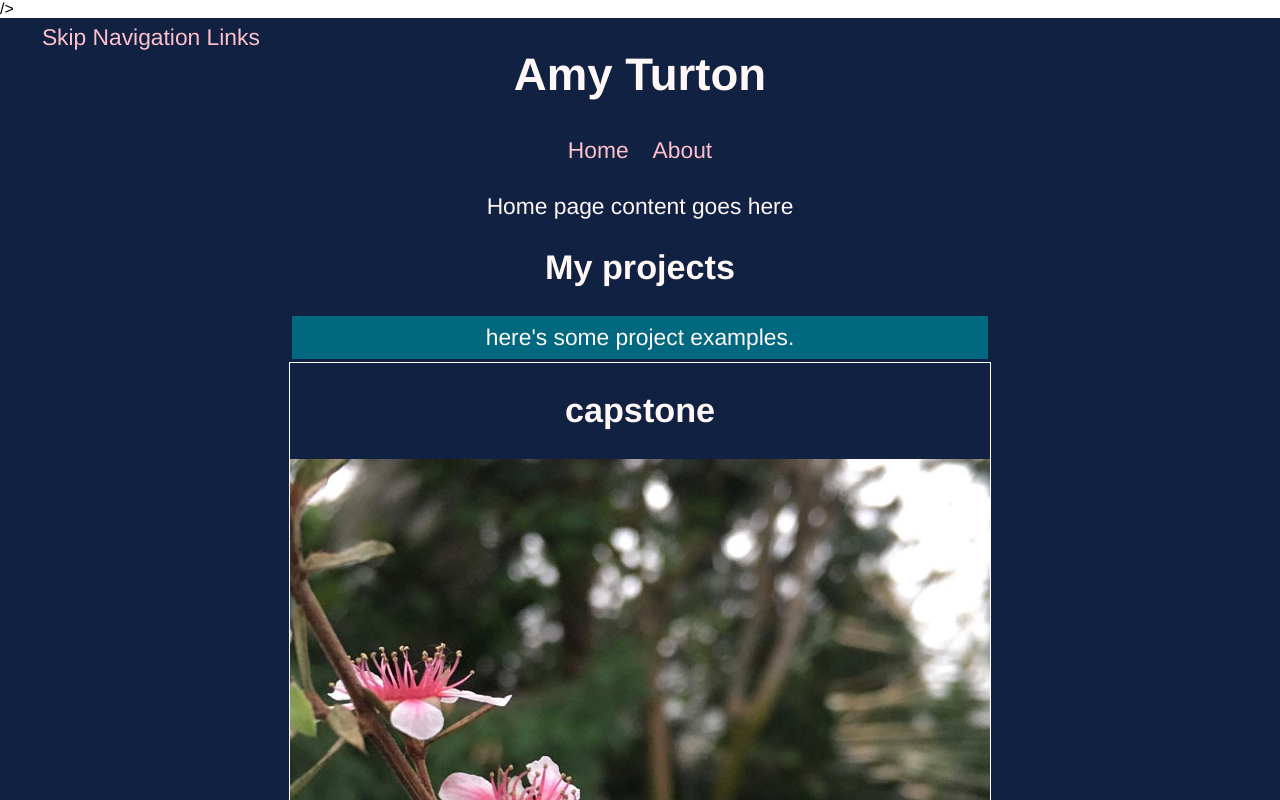
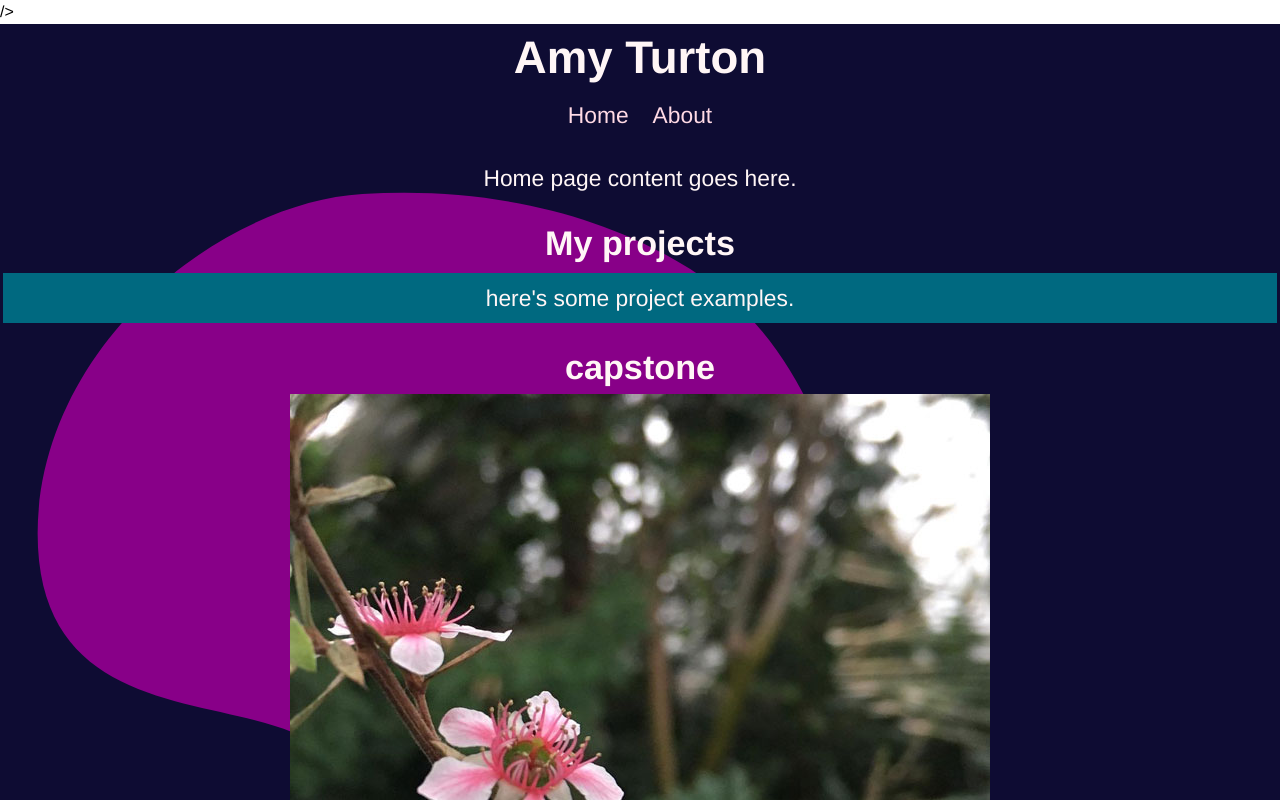
Before and after one commit to manytrout/portfolio-amy, a React (Create React App) app: page / in a window 1280 px wide. Shown: the top 800 px of the page. Built offline with nearby package versions, Linux system fonts and the light colour scheme; a web font is replaced by a local one.

Commit message:
added some sass and assets, moved somethings around and commented out some things i want to do differently

```diff
--- a/src/App.js
+++ b/src/App.js
@@ -7,25 +7,30 @@ import PageHome from "./pages/PageHome";
 import PageAbout from "./pages/PageAbout";
 import Footer from "./components/Footer";
 import PageProjects from "./pages/PageProjects";
+import MainNav from "./components/MainNav";
 
 function App() {
 	return (
 		<div className="App">
 			<BrowserRouter path="/">
 				<Header title="Amy Turton" />
+				<MainNav />
 				<Routes>
 					<Route path="/" element={<PageHome />} />
 					<Route path="/about" element={<PageAbout />} />
 					<Route path="/projects" element={<PageProjects />} />
 				</Routes>
+				<Footer
+				// does the footer go inside or outside BrowserRouter?
+
+					myName="Amy Turton"
+					email="real@email.com"
+					details="some stuff"
+				/>
+
 			</BrowserRouter>
 
 			{/* <PageHome /> */}
-			<Footer
-				myName="Amy Turton"
-				email="real@email.com"
-				details="some stuff"
-			/>
 		</div>
 	);
 }
--- a/src/components/Footer.js
+++ b/src/components/Footer.js
@@ -1,9 +1,11 @@
+// import MainNav from "./MainNav";
 // Do I need a footer? (unsure, maybe) Does it have to be a component? (probably)
 
 function Footer(props) {
 	return (
 		// check if all of this is undefined.
 		<footer className="pageFooter">
+			{/* <MainNav className="main-nav" /> */}
 			<ul>
 				{/* check if any of these are undefined */}
 				<li>{props.myName}</li>
--- a/src/components/Header.js
+++ b/src/components/Header.js
@@ -7,7 +7,7 @@ function Header(props) {
 				Skip Navigation Links
 			</a>
 			<h1>{props.title}</h1>
-			<nav className="site-navigation" id="site-navigation">
+			{/* <nav role="navigation" className="site-navigation" id="site-navigation">
 				<ul className="nav-list" id="nav-list">
 					<li>
 						<NavLink to="/">Home</NavLink>
@@ -16,7 +16,7 @@ function Header(props) {
 						<NavLink to="/about">About</NavLink>
 					</li>
 				</ul>
-			</nav>
+			</nav> */}
 		</header>
 	);
 }
--- /dev/null
+++ b/src/components/MainNav.js
@@ -0,0 +1,16 @@
+import {NavLink} from "react-router-dom";
+function MainNav() {
+	return (
+		<nav className="nav-list" id="nav-list">
+			<ul>
+				<li>
+					<NavLink to="/">Home</NavLink>
+				</li>
+				<li>
+					<NavLink to="/about">About</NavLink>
+				</li>
+			</ul>
+		</nav>
+	);
+}
+export default MainNav;
--- a/src/components/Projects.js
+++ b/src/components/Projects.js
@@ -7,27 +7,29 @@ function Projects(props) {
 		<section className="projectsSection">
 			<h2>My projects</h2>
 			<p>here's some project examples.</p>
-			<article>
+			<ul className="project-grid">
+			<li>
 				<Tile projectName="capstone" />
 				<CallToAction buttonText="capstone details" />
-				{/* link to capstone details page */}
-			</article>
-			<article>
+{/* link to capstone details page */}
+			</li>
+			<li>
 				<Tile projectName="portfolio" />
 				and this is my portfolio blurb
-			</article>
-			<article>
+			</li>
+			<li>
 				<Tile projectName="calculator" />
 				my little calculator blurb
-			</article>
-			<article>
+			</li>
+			<li>
 				<Tile projectName="game" />
 				my whack a mole game lol
-			</article>
-			<article>
+			</li>
+			<li>
 				<Tile projectName="movie app" />
 				and the movie app!
-			</article>
+			</li>
+			</ul>
 		</section>
 	);
 }
--- a/src/pages/PageHome.js
+++ b/src/pages/PageHome.js
@@ -4,9 +4,11 @@ import Projects from "../components/Projects";
 function PageHome() {
 	return (
 		<main id="main-id">
-			<p>Home page content goes here</p>
-			<Projects />
-			<Fun />
+			<p>Home page content goes here.</p>
+			<div className="portfolio-content">
+				<Projects />
+				<Fun />
+			</div>
 		</main>
 	);
 }
--- a/src/scss/App.scss
+++ b/src/scss/App.scss
@@ -1,10 +1,31 @@
-body {
-	margin: 0;
-	font-family: "Maven Pro", "Ubuntu", "Cantarell", "Fira Sans", "Droid Sans",
-		"Helvetica Neue", sans-serif;
-	-webkit-font-smoothing: antialiased;
-	-moz-osx-font-smoothing: grayscale;
-}
+@use "./_media";
+@use "./typography";
+// @use "./variables"; // don't know why this won't work
+$blueDark: #0e0c33;
+$pinkLight: #ffdae5;
+$pinkMedium: #ffc0cb;
+$pinkDark: #e6a7b2;
+
+// main {
+// 	@include media.min-width(small) {
+// 		background: yellow;
+// 	}
+// 	@include media.min-width(medium) {
+// 		background: red;
+// 	}
+
+// 	@include media.min-width(large) {
+// 		background: green;
+// 	}
+// }
+
+// body {
+// 	margin: 0;
+// 	font-family: "Maven Pro", "Ubuntu", "Cantarell", "Fira Sans", "Droid Sans",
+// 		"Helvetica Neue", sans-serif;
+// 	-webkit-font-smoothing: antialiased;
+// 	-moz-osx-font-smoothing: grayscale;
+// }
 
 code {
 	font-family: "Courier Prime", "Courier New", monospace;
@@ -12,38 +33,60 @@ code {
 	border-radius: 3px;
 	background-color: rgb(160, 160, 160);
 }
-.skip-link {
-	margin-right: 1rem;
-	position: absolute;
-	transform: translateX(-200%);
-	transition: transform 0.3s;
 
-	&:focus {
-		position: static;
-		transform: translateX(0);
-	}
-}
-
-a,
-a:visited {
+a {
 	display: block;
 	padding: 6px 12px;
 	text-decoration: none;
-	color: pink;
+	color: $pinkLight;
+}
+a:visited {
+	color: $pinkMedium;
 }
 
 a:hover,
 a:focus,
 a:active {
-	text-decoration: underline;
+	text-decoration: underline solid $pinkDark;
 }
 
 a:focus {
-	outline: 1px dotted;
+	outline: 1px solid white;
 }
+
+nav {
+	ul {
+		margin: 0;
+		padding: 0;
+		list-style: none;
+	}
+
+	li {
+		display: inline-block;
+	}
+}
+
+.skip-link {
+	position: absolute;
+	left: -9999px;
+	z-index: 999;
+	padding: 1em;
+	background-color: white;
+	color: $blueDark;
+	opacity: 0;
+}
+.skip-link:focus {
+	left: 50%;
+	transform: translateX(-50%);
+	opacity: 1;
+	color: $blueDark;
+	font-size: 1.2em;
+	outline: none;
+}
+
 .App {
 	text-align: center;
-	background-color: #102141;
+	background-color: $blueDark;
 	min-height: 100vh;
 	display: flex;
 	flex-direction: column;
@@ -63,11 +106,56 @@ a:focus {
 	}
 }
 
-article {
-	border: 1px solid white;
-	max-width: 100%;
-	/* margin: 1rem; */
-	/* padding: 0.5rem; */
+main {
+	width: fit-content;
+	background-image: url("../assets/Lily-Pad-Blob.svg");
+	background-size: 70vw;
+	background-repeat: no-repeat;
+
+}
+// .portfolio-content {
+// 	margin: 1rem;
+// }
+
+// article {
+// 	border: 1px solid white;
+// 	max-width: 100%;
+// 	/* margin: 1rem; */
+// 	/* padding: 0.5rem; */
+// }
+// .project-grid {
+// 	--project-grid-min-size: 16rem;
+
+// 	display: grid;
+// 	grid-template-columns: repeat(
+// 		auto-fill,
+// 		minmax(var(--project-grid-min-size), 1fr)
+// 	);
+// 	grid-gap: 1rem;
+
+// 	li {
+// 		display: flex;
+// 		flex-wrap: wrap;
+// 		list-style: none;
+// 		padding: 2rem 1rem;
+// 		text-align: center;
+// 		font-size: 1.2rem;
+// 		// background: #eb4d4b;
+// 		color: #ffffff;
+// 	}
+// }
+.project-grid {
+	// rename this if i don't use grid... and take out the grid code above
+	display: flex;
+	flex-wrap: wrap;
+	justify-content: center;
+	padding: 0;
+	margin: 0;
+	li {
+		list-style: none;
+		padding: 1rem;
+		justify-content: center;
+	}
 }
 
 section p {
@@ -94,18 +182,11 @@ section p {
 		/* box-shadow: 3px 3px pink; */
 	}
 }
-
-nav {
-	ul {
-		margin: 0;
-		padding: 0;
-		list-style: none;
-	}
-
-	li {
-		display: inline-block;
-	}
-}
+// footer {
+// 	// UGH WHY CAN I NOT JUST GET THE NAV BAR STICKING
+// 	position: sticky;
+// 	bottom: 20px;
+// }
 
 /* style outline from Jonathon */
 
--- /dev/null
+++ b/src/scss/_media.scss
@@ -0,0 +1,28 @@
+// Helpful overview of media queries and sass https://medium.com/geekculture/sass-media-queries-mixins-1c5e5f605704
+$breakpoint-small: 600px;
+$breakpoint-medium: 768px;
+$breakpoint-large: 1024px;
+$breakpoint-extra-large: 1300px;
+
+@mixin min-width($breakpoint) {
+  @if ($breakpoint == small){
+    @media (min-width: $breakpoint-small){
+      @content;
+    }
+  }
+    @else if ($breakpoint == medium) {
+      @media (min-width: $breakpoint-medium) {
+        @content;
+      }
+    } @else if ($breakpoint == large) {
+      @media (min-width: $breakpoint-large) {
+        @content;
+      }
+    } @else if ($breakpoint == xlarge) {
+      @media (min-width: $breakpoint-extra-large) {
+        @content;
+      }
+    } @else {
+      @error "UNKNOWN MEDIA BREAKPOINT #{$breakpoint}";
+    }
+  }
--- /dev/null
+++ b/src/scss/_typography.scss
@@ -0,0 +1,17 @@
+@use "variables";
+body,
+h1,
+h2,
+h3,
+h4,
+h5,
+h6 {
+	margin: 0;
+	font-family: "Maven Pro", "Ubuntu", "Cantarell", "Fira Sans", "Droid Sans",
+		"Helvetica Neue", sans-serif;
+	-webkit-font-smoothing: antialiased;
+	-moz-osx-font-smoothing: grayscale;
+}
+body {
+    line-height: 1.5;
+}
--- /dev/null
+++ b/src/scss/_variables.scss
@@ -0,0 +1,5 @@
+// Why does this one not work
+$blueDark: #0e0c33;
+$pinkLight: #ffdae5;
+$pinkMedium: #ffc0cb;
+$pinkDark: #e6a7b2;
--- a/src/styles/styleTemplate.css
+++ /dev/null
@@ -1,203 +0,0 @@
-/*--------------------------------------------------------------
->>> TABLE OF CONTENTS:
-----------------------------------------------------------------
-# Generic (CALLED IN NORMALIZE.CSS)
-	- Normalize
-	- Box sizing
-	- Media width
-# Base
-	- Typography
-	- Elements
-	- Links
-# Components
-	- Header
-	- Main
-	- Footer
---------------------------------------------------------------*/
-
-/*--------------------------------------------------------------
-# Base
---------------------------------------------------------------*/
-
-/* Typography
---------------------------------------------- */
-body {
-}
-
-h1,
-h2,
-h3,
-h4,
-h5,
-h6 {
-	/* font-family: Georgia, Times, "Times New Roman", serif;
-	margin: .5em 0; */
-}
-
-h1 {
-	/* font-size: 2.25rem; */
-}
-
-h2 {
-	/* font-size: 1.75rem; */
-}
-
-h3 {
-	/* font-size: 1.25rem; */
-}
-
-p {
-	/* margin: 0 0 1.5em; */
-}
-
-
-/* Elements
---------------------------------------------- */
-main {
-	/* padding: 0 1rem; */
-}
-
-section {
-	/* margin: 2rem 0; */
-}
-
-
-/* Links
---------------------------------------------- */
-a,
-a:visited {
-	/* color: darkblue;
-	text-decoration: none; */
-}
-
-a:hover,
-a:focus,
-a:active {
-	/* text-decoration: underline; */
-}
-
-a:focus {
-	/* outline: 1px dotted; */
-}
-
-/*--------------------------------------------------------------
-# Components
---------------------------------------------------------------*/
-
-/* Header
---------------------------------------------- */
-.site-title {
-	/* font-family: Georgia, Times, "Times New Roman", serif;
-	font-size: 2rem;
-	text-align: center;
-	margin: 0; */
-}
-
-.site-navigation ul {
-	list-style-type: none;
-	/* Flexbox tasks:
-	   - Put the links in a row but allow them to go to multiple rows if needed.
-	   - Give the links 1rem of space between them and on the top and bottom if they go to multiple rows.
-	   - Space the links so that all sides of them have equal space
-	*/
-	display: flex;
-	flex-wrap: wrap;
-	justify-content: space-evenly;
-	gap: 1rem;
-
-}
-
-
-/* Main
---------------------------------------------- */
-
-/* Section -- Center Me */
-.center-me {
-	background-color: pink;
-	width: 100%;
-	height: 20rem;
-
-	display: flex;
-	justify-content: center;
-	align-items: center;
-
-}
-
-.center-me h2 {
-	width: fit-content;
-	margin: 0;
-	padding: .5rem;
-	border: .125rem solid black;
-}
-
-
-/* Vegetables Section */
-.vegetables ul {
-	list-style-type: none;
-	padding: 0;
-	margin: 1rem 0;
-	/* Comment in the width below if you want to make a pixel perfect match of the image */
-	/* width: 20rem; */
-
-	/* Add flexbox styles here */
-	display: flex;
-	flex-wrap: wrap;
-	gap: .5rem;
-
-}
-
-.vegetables li {
-	/* Add flexbox styles here */
-	flex: 1 1 auto;
-	/* grow shink at same ratio */
-
-}
-
-.vegetables li a {
-	display: block;
-	border: .125rem solid darkblue;
-	border-radius: 1rem;
-	padding: .5rem;
-	text-decoration: none;
-	text-align: center;
-}
-
-.vegetables li a:hover,
-.vegetables li a:focus,
-.vegetables li a:active {
-	background-color: darkblue;
-	color: white;
-}
-
-
-/* Section -- Boxes */
-.boxes {
-	display: flex;
-	flex-wrap: wrap;
-	justify-content: space-between;
-}
-
-.boxes h2 {
-	width: 100%;
-}
-
-.boxes p {
-	background-color: orange;
-	border: .125rem solid black;
-	padding: 1rem;
-	flex: 0 1 48%;
-}
-
-/* Media Query task:
-	- The styles above have been written for a larger screen
-	- Create a media query at a break point of 600px (convert that to em units)
-	- Move the styles relevant to the flex layout into the media query
-	- Keep the general styles out of the media query
-*/
-
-
-/* Footer
---------------------------------------------- */
-.site-footer {
-	text-align: center;
-}
```
Also changed, not shown: src/assets/Lily-Pad-Blob.svg (added), 1 other file (tests, documents, lock files or other folders).
